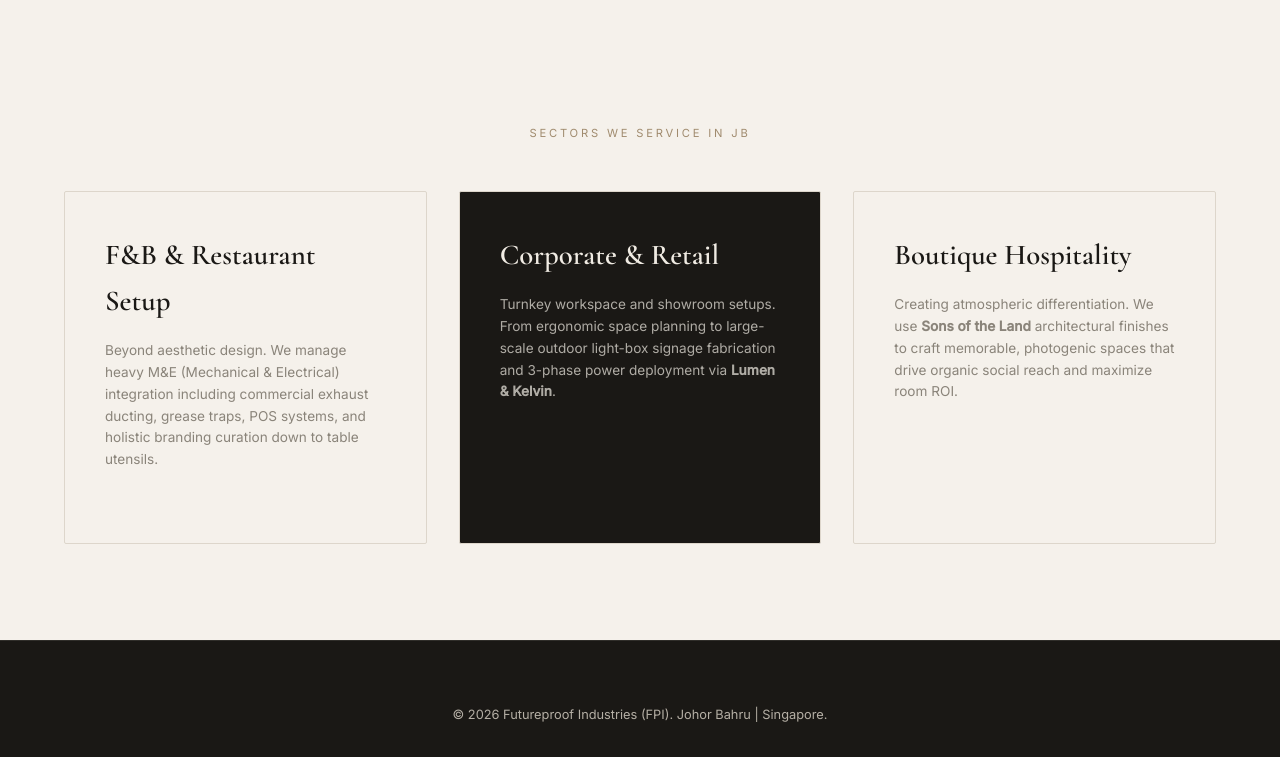
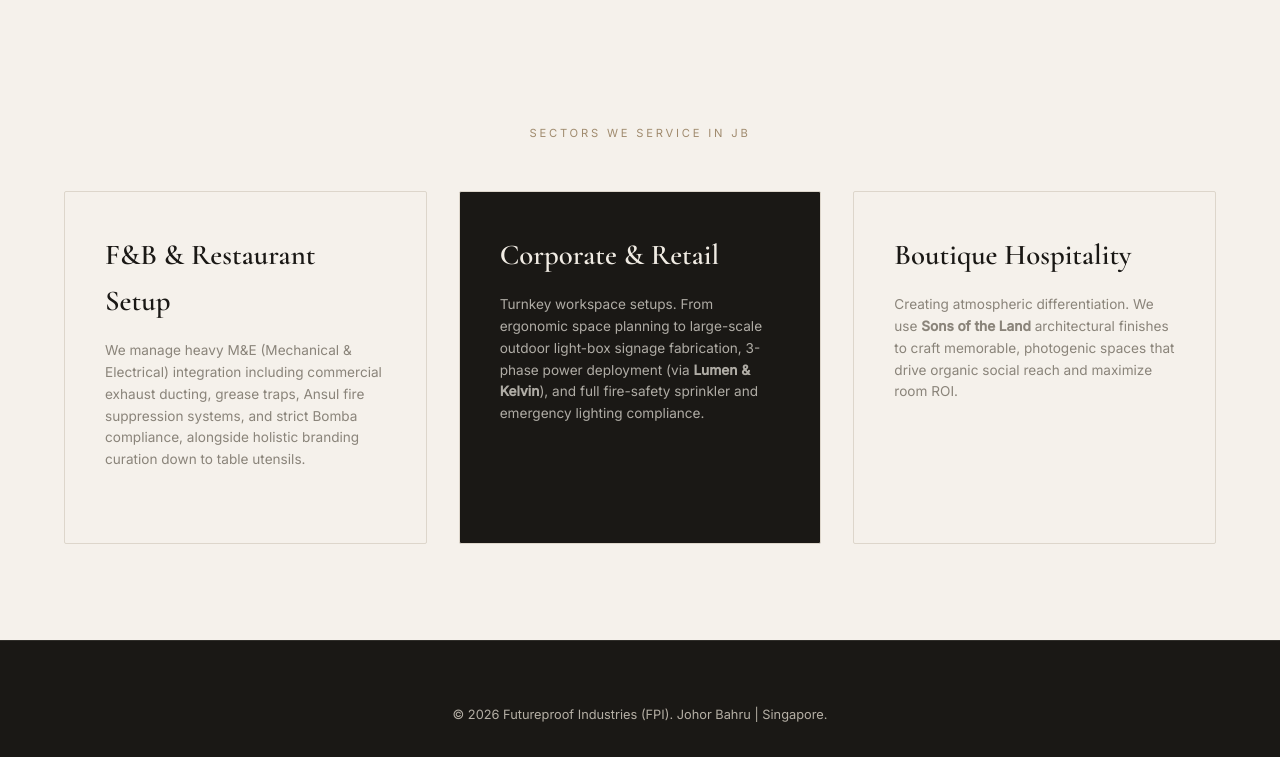
Before and after one commit to tsybjornie/studio-fpi-website, a plain HTML site: page commercial-jb.html in a window 1280 px wide. Shown: the part 1244-2001 px from the top of the page. Drawn offline with nearby package versions, Linux system fonts and the light colour scheme.

Commit message:
Commercial Capability Expansion: Added Bomba compliance, Ansul suppression, and sprinkler systems.

```diff
--- a/commercial-jb.html
+++ b/commercial-jb.html
@@ -84,12 +84,12 @@
 
         <div class="pricing-card" style="border: 1px solid var(--border); padding: 2.5rem; text-align: left;">
           <h3 style="font-family: var(--font-serif); font-size: 1.8rem; margin-bottom: 1rem;">F&B & Restaurant Setup</h3>
-          <p style="font-size: 0.85rem; color: var(--text-light); margin-bottom: 2rem;">Beyond aesthetic design. We manage heavy M&E (Mechanical & Electrical) integration including commercial exhaust ducting, grease traps, POS systems, and holistic branding curation down to table utensils.</p>
+          <p style="font-size: 0.85rem; color: var(--text-light); margin-bottom: 2rem;">We manage heavy M&E (Mechanical & Electrical) integration including commercial exhaust ducting, grease traps, Ansul fire suppression systems, and strict Bomba compliance, alongside holistic branding curation down to table utensils.</p>
         </div>
 
         <div class="pricing-card" style="border: 1px solid var(--border); padding: 2.5rem; text-align: left; background: var(--bg-dark); color: var(--cream);">
           <h3 style="font-family: var(--font-serif); font-size: 1.8rem; margin-bottom: 1rem;">Corporate & Retail</h3>
-          <p style="font-size: 0.85rem; color: rgba(240,235,227,0.7); margin-bottom: 2rem;">Turnkey workspace and showroom setups. From ergonomic space planning to large-scale outdoor light-box signage fabrication and 3-phase power deployment via <strong>Lumen & Kelvin</strong>.</p>
+          <p style="font-size: 0.85rem; color: rgba(240,235,227,0.7); margin-bottom: 2rem;">Turnkey workspace setups. From ergonomic space planning to large-scale outdoor light-box signage fabrication, 3-phase power deployment (via <strong>Lumen & Kelvin</strong>), and full fire-safety sprinkler and emergency lighting compliance.</p>
         </div>
 
         <div class="pricing-card" style="border: 1px solid var(--border); padding: 2.5rem; text-align: left;">
```
